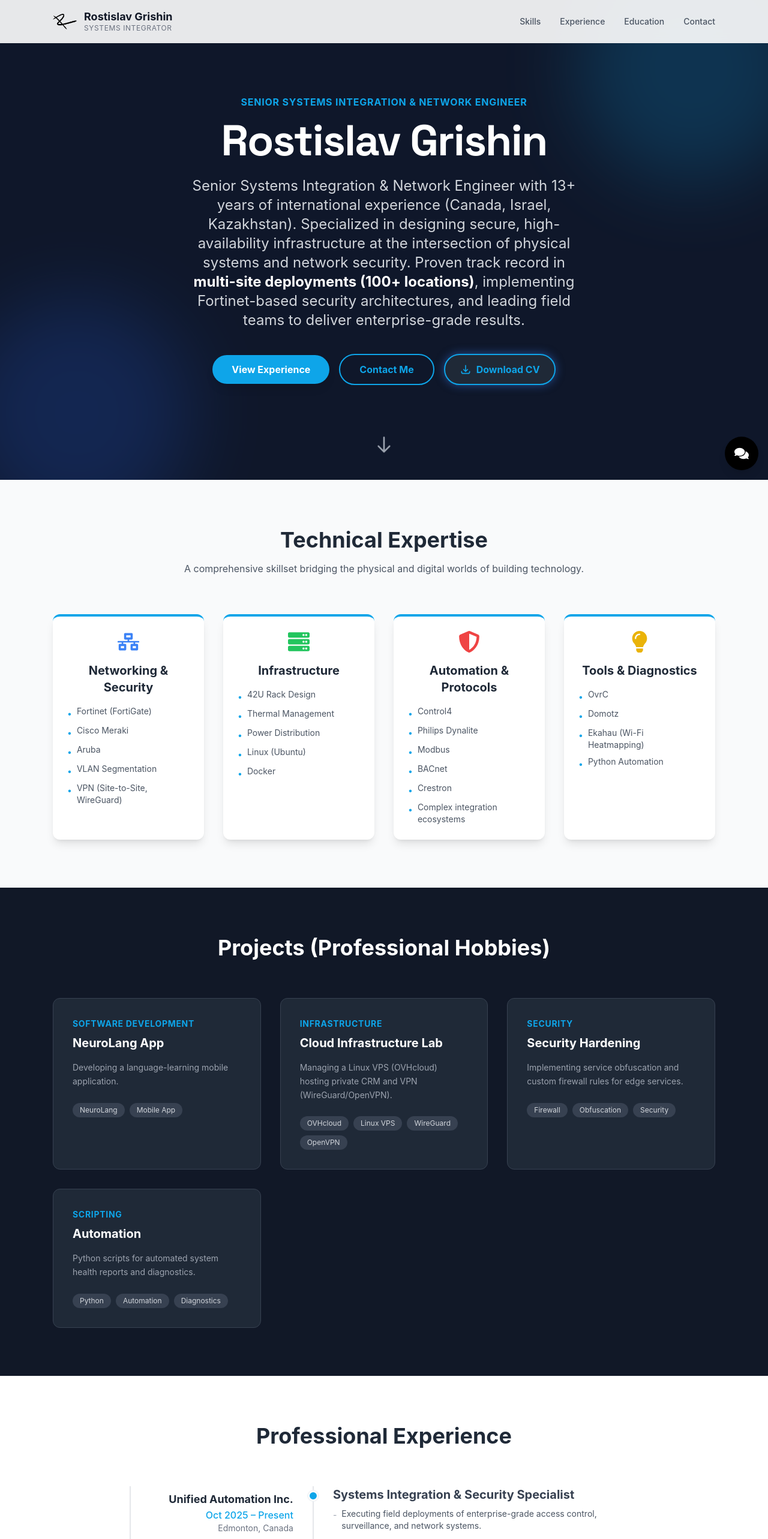
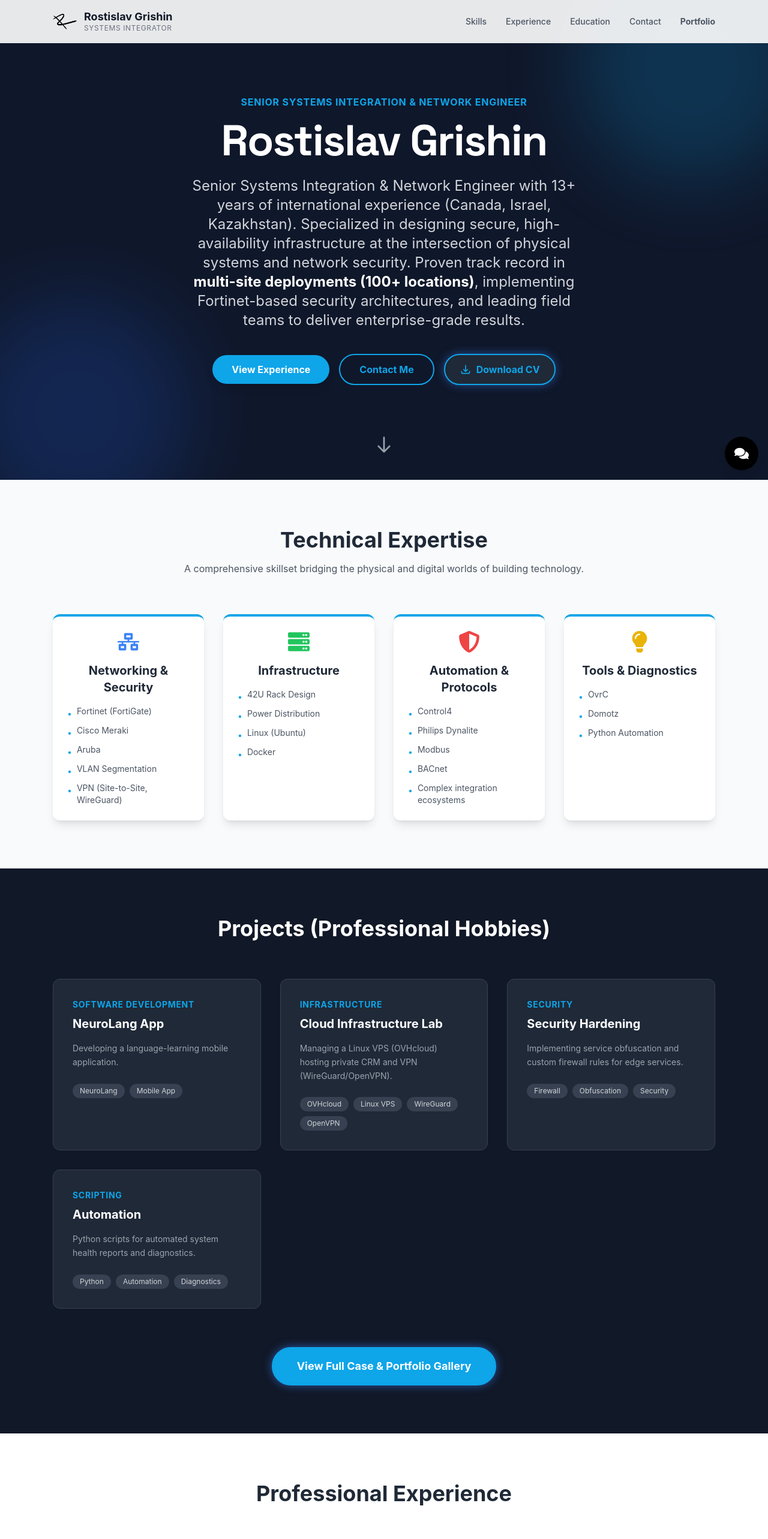
Before and after one commit to GrishinRostislav/rostman-site, a React (Create React App) app: page / in a window 1280 px wide. Shown: the top 2566 px of the page at 60% size. Built offline with nearby package versions, Linux system fonts and the light colour scheme.

Commit message:
Remove keywords and add Portfolio links

```diff
--- a/src/components/ExperienceSection.js
+++ b/src/components/ExperienceSection.js
@@ -60,7 +60,7 @@ const experiences = [
         details: [
             "Commissioned secure automation ecosystems for 70+ high-end properties.",
             "Integrated building protocols (Modbus, BACnet) into unified management platforms.",
-            "Designed rack architectures including power distribution and thermal management.",
+            "Designed rack architectures including power distribution.",
             "Coordinated with third-party contractors (HVAC, electricians) to meet project timelines."
         ]
     },
--- a/src/components/Header.js
+++ b/src/components/Header.js
@@ -81,6 +81,7 @@ function Header() {
           <NavItem to="experience">Experience</NavItem>
           <NavItem to="education">Education</NavItem>
           <NavItem to="contact">Contact</NavItem>
+          <RouterLink to="/portfolio-gallery" className="cursor-pointer hover:text-premium-accent font-bold transition-colors" onClick={() => setMenuOpen(false)}>Portfolio</RouterLink>
         </nav>
 
         {/* MOBILE MENU TOGGLE */}
@@ -144,6 +145,13 @@ function Header() {
             >
               Contact
             </ScrollLink>
+            <RouterLink
+              to="/portfolio-gallery"
+              className="text-xl font-bold text-premium-accent"
+              onClick={() => setMenuOpen(false)}
+            >
+              Portfolio
+            </RouterLink>
           </motion.div>
         )}
       </AnimatePresence>
--- a/src/components/ProjectsSection.js
+++ b/src/components/ProjectsSection.js
@@ -63,6 +63,12 @@ const ProjectsSection = () => {
                         </motion.div>
                     ))}
                 </div>
+
+                <div className="mt-16 text-center">
+                    <a href="/portfolio-gallery" className="inline-block bg-premium-accent hover:bg-sky-400 text-white font-bold py-4 px-10 rounded-full transition-all transform hover:scale-105 shadow-[0_0_15px_rgba(59,130,246,0.6)] hover:shadow-[0_0_25px_rgba(59,130,246,0.9)] text-lg border-2 border-premium-accent">
+                        View Full Case & Portfolio Gallery
+                    </a>
+                </div>
             </div>
         </section>
     );
--- a/src/components/SkillsSection.js
+++ b/src/components/SkillsSection.js
@@ -11,17 +11,17 @@ const skillsData = [
     {
         category: "Infrastructure",
         icon: <FaServer className="text-4xl text-green-500 mb-4" />,
-        skills: ["42U Rack Design", "Thermal Management", "Power Distribution", "Linux (Ubuntu)", "Docker"],
+        skills: ["42U Rack Design", "Power Distribution", "Linux (Ubuntu)", "Docker"],
     },
     {
         category: "Automation & Protocols",
         icon: <FaShieldAlt className="text-4xl text-red-500 mb-4" />,
-        skills: ["Control4", "Philips Dynalite", "Modbus", "BACnet", "Crestron", "Complex integration ecosystems"],
+        skills: ["Control4", "Philips Dynalite", "Modbus", "BACnet", "Complex integration ecosystems"],
     },
     {
         category: "Tools & Diagnostics",
         icon: <FaLightbulb className="text-4xl text-yellow-500 mb-4" />,
-        skills: ["OvrC", "Domotz", "Ekahau (Wi-Fi Heatmapping)", "Python Automation"],
+        skills: ["OvrC", "Domotz", "Python Automation"],
     },
 ];
 
--- a/src/components/consulting/ConsultingExpertise.js
+++ b/src/components/consulting/ConsultingExpertise.js
@@ -13,7 +13,7 @@ const expertiseVectors = [
         icon: <FaHome className="text-4xl text-blue-400 mb-6" />,
         title: "Smart Systems & IoT",
         description: "Deep, protocol-level mastery of enterprise and ultra-luxury automation environments. Architecting systems that unify disparate sub-systems into single cohesive entities.",
-        highlights: ["Control4 & Crestron", "Philips Dynalite", "Access Control & Surveillance"]
+        highlights: ["Control4", "Philips Dynalite", "Access Control & Surveillance"]
     },
     {
         icon: <FaChartLine className="text-4xl text-indigo-400 mb-6" />,
```
